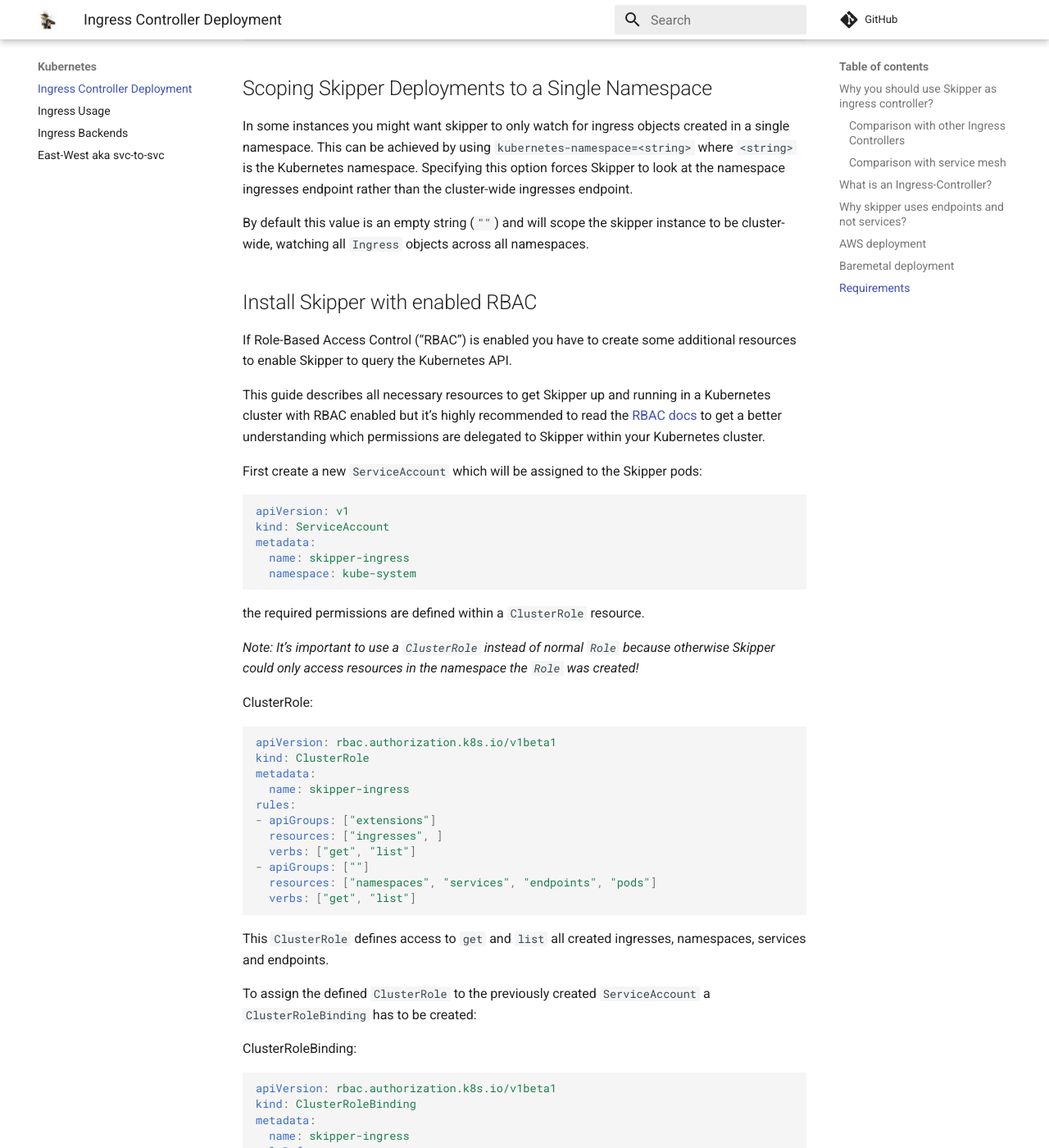
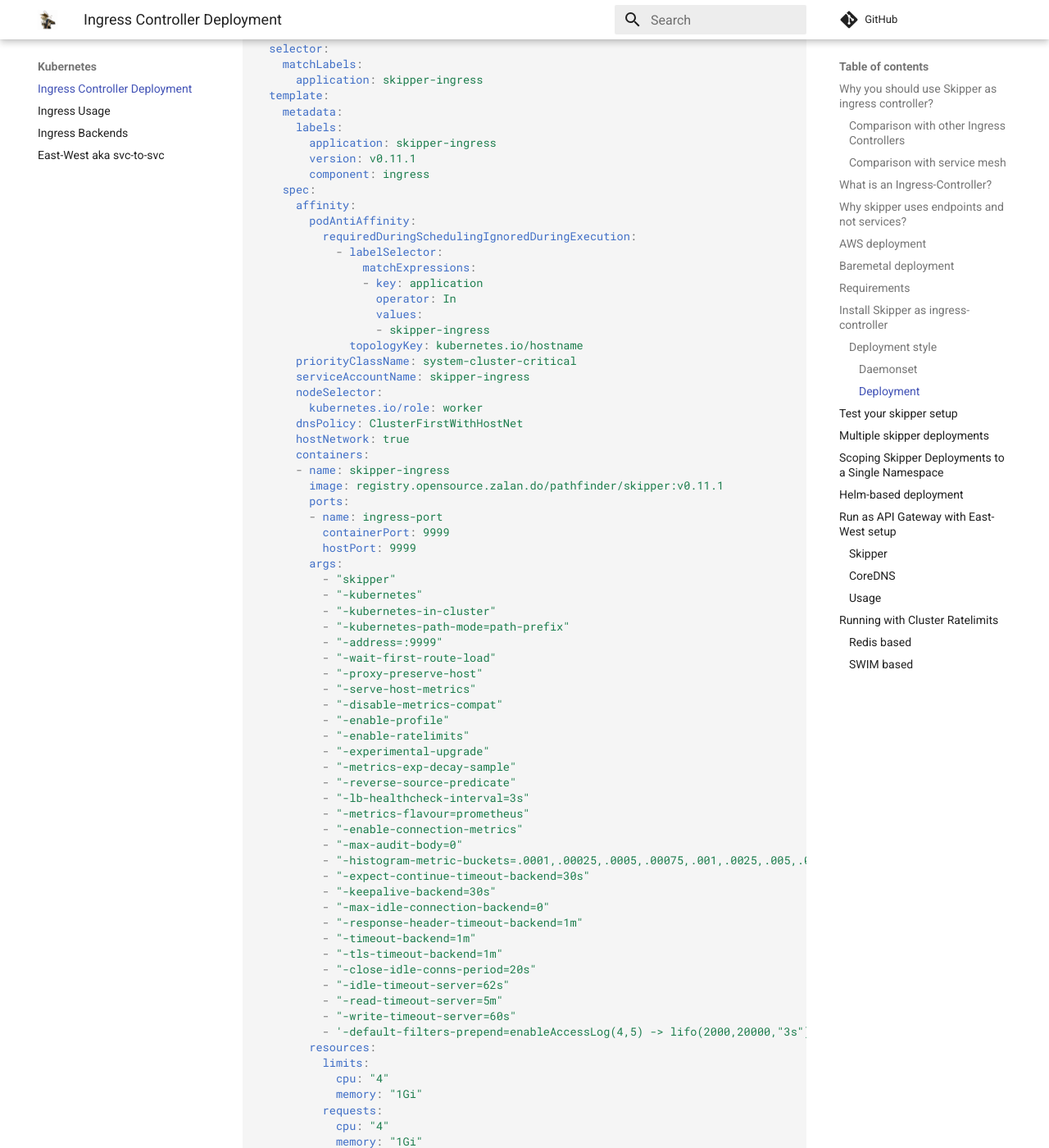
Before and after one commit to zalando/skipper, an MkDocs documentation site: the page built from docs/kubernetes/ingress-controller.md, in a window 1280 px wide and 1400 px high, scrolled down 10431 px. Shown: the whole window at 82% size. Built offline with MkDocs 1.6.1 and Material for MkDocs 9.7.7, drawn with Linux system fonts in a browser that asks for light colours; comment, search, counter and statistics services are not loaded; some of the changed text lies outside the part shown.

Commit message:
show example yaml files and add a how to deploy all of these files
Signed-off-by: Sandor Szücs <sandor.szuecs@zalando.de>

````diff
--- a/delivery.yaml
+++ b/delivery.yaml
@@ -44,7 +44,7 @@
   commands:
   - desc: install deps
     cmd: |
-      pip3 install mkdocs mkdocs-material
+      pip3 install mkdocs mkdocs-material mkdocs-markdown-include
   - desc: build docs
     cmd: |
       mkdocs build --strict
--- /dev/null
+++ b/docs/kubernetes/deploy/daemonset/daemonset.yaml
@@ -0,0 +1,71 @@
+apiVersion: apps/v1
+kind: DaemonSet
+metadata:
+  name: skipper-ingress
+  namespace: kube-system
+  labels:
+    application: skipper-ingress
+    version: v0.10.180
+    component: ingress
+spec:
+  selector:
+    matchLabels:
+      application: skipper-ingress
+  updateStrategy:
+    type: RollingUpdate
+  template:
+    metadata:
+      name: skipper-ingress
+      labels:
+        application: skipper-ingress
+        version: v0.11.1
+        component: ingress
+    spec:
+      priorityClassName: system-node-critical
+      tolerations:
+      - key: dedicated
+        operator: Exists
+      nodeSelector:
+        kubernetes.io/role: worker
+      hostNetwork: true
+      containers:
+      - name: skipper-ingress
+        image: registry.opensource.zalan.do/pathfinder/skipper:v0.11.1
+        ports:
+        - name: ingress-port
+          containerPort: 9999
+          hostPort: 9999
+        - name: metrics-port
+          containerPort: 9911
+        args:
+          - "skipper"
+          - "-kubernetes"
+          - "-kubernetes-in-cluster"
+          - "-kubernetes-path-mode=path-prefix"
+          - "-address=:9999"
+          - "-wait-first-route-load"
+          - "-proxy-preserve-host"
+          - "-serve-host-metrics"
+          - "-enable-ratelimits"
+          - "-experimental-upgrade"
+          - "-metrics-exp-decay-sample"
+          - "-reverse-source-predicate"
+          - "-lb-healthcheck-interval=3s"
+          - "-metrics-flavour=codahale,prometheus"
+          - "-enable-connection-metrics"
+          - "-max-audit-body=0"
+          - "-histogram-metric-buckets=.01,.025,.05,.075,.1,.2,.3,.4,.5,.75,1,2,3,4,5,7,10,15,20,30,60,120,300,600"
+        resources:
+          requests:
+            cpu: 150m
+            memory: 150Mi
+        readinessProbe:
+          httpGet:
+            path: /kube-system/healthz
+            port: 9999
+          initialDelaySeconds: 5
+          timeoutSeconds: 5
+        securityContext:
+          readOnlyRootFilesystem: true
+          runAsNonRoot: true
+          runAsUser: 1000
--- /dev/null
+++ b/docs/kubernetes/deploy/demo/deployment.yaml
@@ -0,0 +1,20 @@
+apiVersion: apps/v1
+kind: Deployment
+metadata:
+  name: skipper-demo
+spec:
+  replicas: 2
+  template:
+    metadata:
+      labels:
+        application: skipper-demo
+    spec:
+      containers:
+      - name: skipper-demo
+        image: registry.opensource.zalan.do/pathfinder/skipper:v0.10.180
+        args:
+          - "skipper"
+          - "-inline-routes"
+          - "* -> inlineContent(\"<body style='color: white; background-color: green;'><h1>Hello!</h1>\") -> <shunt>"
+        ports:
+        - containerPort: 9090
--- /dev/null
+++ b/docs/kubernetes/deploy/demo/svc.yaml
@@ -0,0 +1,15 @@
+apiVersion: v1
+kind: Service
+metadata:
+  name: skipper-demo
+  labels:
+    application: skipper-demo
+spec:
+  type: ClusterIP
+  ports:
+    - port: 80
+      protocol: TCP
+      targetPort: 9090
+      name: external
+  selector:
+    application: skipper-demo
--- /dev/null
+++ b/docs/kubernetes/deploy/deployment/deployment.yaml
@@ -0,0 +1,94 @@
+apiVersion: apps/v1
+kind: Deployment
+metadata:
+  name: skipper-ingress
+  namespace: kube-system
+  labels:
+    application: skipper-ingress
+    version: v0.11.1
+    component: ingress
+spec:
+  strategy:
+    rollingUpdate:
+      maxSurge: 0
+  selector:
+    matchLabels:
+      application: skipper-ingress
+  template:
+    metadata:
+      labels:
+        application: skipper-ingress
+        version: v0.11.1
+        component: ingress
+    spec:
+      affinity:
+        podAntiAffinity:
+          requiredDuringSchedulingIgnoredDuringExecution:
+            - labelSelector:
+                matchExpressions:
+                - key: application
+                  operator: In
+                  values:
+                  - skipper-ingress
+              topologyKey: kubernetes.io/hostname
+      priorityClassName: system-cluster-critical
+      serviceAccountName: skipper-ingress
+      nodeSelector:
+        kubernetes.io/role: worker
+      dnsPolicy: ClusterFirstWithHostNet
+      hostNetwork: true
+      containers:
+      - name: skipper-ingress
+        image: registry.opensource.zalan.do/pathfinder/skipper:v0.11.1
+        ports:
+        - name: ingress-port
+          containerPort: 9999
+          hostPort: 9999
+        args:
+          - "skipper"
+          - "-kubernetes"
+          - "-kubernetes-in-cluster"
+          - "-kubernetes-path-mode=path-prefix"
+          - "-address=:9999"
+          - "-wait-first-route-load"
+          - "-proxy-preserve-host"
+          - "-serve-host-metrics"
+          - "-disable-metrics-compat"
+          - "-enable-profile"
+          - "-enable-ratelimits"
+          - "-experimental-upgrade"
+          - "-metrics-exp-decay-sample"
+          - "-reverse-source-predicate"
+          - "-lb-healthcheck-interval=3s"
+          - "-metrics-flavour=prometheus"
+          - "-enable-connection-metrics"
+          - "-max-audit-body=0"
+          - "-histogram-metric-buckets=.0001,.00025,.0005,.00075,.001,.0025,.005,.0075,.01,.025,.05,.075,.1,.2,.3,.4,.5,.75,1,2,3,4,5,7,10,15,20,30,60,120,300,600"
+          - "-expect-continue-timeout-backend=30s"
+          - "-keepalive-backend=30s"
+          - "-max-idle-connection-backend=0"
+          - "-response-header-timeout-backend=1m"
+          - "-timeout-backend=1m"
+          - "-tls-timeout-backend=1m"
+          - "-close-idle-conns-period=20s"
+          - "-idle-timeout-server=62s"
+          - "-read-timeout-server=5m"
+          - "-write-timeout-server=60s"
+          - '-default-filters-prepend=enableAccessLog(4,5) -> lifo(2000,20000,"3s")'
+        resources:
+          limits:
+            cpu: "4"
+            memory: "1Gi"
+          requests:
+            cpu: "4"
+            memory: "1Gi"
+        readinessProbe:
+          httpGet:
+            path: /kube-system/healthz
+            port: 9999
+          initialDelaySeconds: 60
+          timeoutSeconds: 5
+        securityContext:
+          readOnlyRootFilesystem: true
+          runAsNonRoot: true
+          runAsUser: 1000
--- /dev/null
+++ b/docs/kubernetes/deploy/deployment/hpa.yaml
@@ -0,0 +1,23 @@
+apiVersion: autoscaling/v2beta1
+kind: HorizontalPodAutoscaler
+metadata:
+  name: skipper-ingress
+  namespace: kube-system
+  labels:
+    application: skipper-ingress
+spec:
+  scaleTargetRef:
+    apiVersion: apps/v1
+    kind: Deployment
+    name: skipper-ingress
+  minReplicas: 3
+  maxReplicas: 50
+  metrics:
+  - type: Resource
+    resource:
+      name: cpu
+      targetAverageUtilization: 70
+  - type: Resource
+    resource:
+      name: memory
+      targetAverageUtilization: 70
--- /dev/null
+++ b/docs/kubernetes/deploy/deployment/rbac.yaml
@@ -0,0 +1,68 @@
+apiVersion: policy/v1beta1
+kind: PodSecurityPolicy
+metadata:
+  name: hostnetwork
+spec:
+  hostNetwork: true
+  hostPorts:
+  - max: 10000
+    min: 50
+---
+apiVersion: rbac.authorization.k8s.io/v1
+kind: ClusterRole
+metadata:
+  name: hostnetwork-psp
+rules:
+- apiGroups:
+  - extensions
+  resourceNames:
+  - hostnetwork
+  resources:
+  - podsecuritypolicies
+  verbs:
+  - use
+---
+apiVersion: v1
+kind: ServiceAccount
+metadata:
+  name: skipper-ingress
+  namespace: kube-system
+---
+apiVersion: rbac.authorization.k8s.io/v1beta1
+kind: ClusterRole
+metadata:
+  name: skipper-ingress
+rules:
+- apiGroups: ["extensions"]
+  resources: ["ingresses", ]
+  verbs: ["get", "list"]
+- apiGroups: [""]
+  resources: ["namespaces", "services", "endpoints", "pods"]
+  verbs: ["get", "list"]
+---
+apiVersion: rbac.authorization.k8s.io/v1beta1
+kind: ClusterRoleBinding
+metadata:
+  name: skipper-ingress
+roleRef:
+  apiGroup: rbac.authorization.k8s.io
+  kind: ClusterRole
+  name: skipper-ingress
+subjects:
+- kind: ServiceAccount
+  name: skipper-ingress
+  namespace: kube-system
+---
+apiVersion: rbac.authorization.k8s.io/v1beta1
+kind: RoleBinding
+metadata:
+  name: skipper-ingress-hostnetwork-psp
+  namespace: kube-system
+roleRef:
+  apiGroup: rbac.authorization.k8s.io
+  kind: ClusterRole
+  name: hostnetwork-psp
+subjects:
+- kind: ServiceAccount
+  name: skipper-ingress
+  namespace: kube-system
--- /dev/null
+++ b/docs/kubernetes/deploy/deployment/service.yaml
@@ -0,0 +1,19 @@
+kind: Service
+apiVersion: v1
+metadata:
+  name: skipper-ingress
+  namespace: kube-system
+  labels:
+    application: skipper-ingress
+  annotations:
+    prometheus.io/path: /metrics
+    prometheus.io/port: "9911"
+    prometheus.io/scrape: "true"
+spec:
+  type: ClusterIP
+  ports:
+    - port: 80
+      targetPort: 9999
+      protocol: TCP
+  selector:
+    application: skipper-ingress
--- a/docs/kubernetes/ingress-controller.md
+++ b/docs/kubernetes/ingress-controller.md
@@ -205,151 +205,121 @@
 * you can use an automated redirect for all port 80 requests to https with `-kubernetes-https-redirect`
 and change the default redirect code with `-kubernetes-https-redirect-code`
 
-# Install Skipper as ingress-controller
+## Install Skipper as ingress-controller
 
 You should have a base understanding of [Kubernetes](https://kubernetes.io) and
 [Ingress](https://kubernetes.io/docs/concepts/services-networking/ingress/).
 
-Prerequisites: First you have to install skipper-ingress as for
-example daemonset, create a deployment and a service.
+Prerequisites:
+
+1. You should checkout the git repository to have access to the
+manifests: `git clone https://github.com/zalando/skipper.git`
+1. You should enter the cloned directory: `cd skipper`
+1. You have to choose how to install skipper-ingress. You can install
+it as [dameonset](#dameonset) or as [deployment](#deployment).
+
+Beware, in order to get traffic from the internet, we would need to
+have a loadbalancer in front to direct all traffic to skipper. Skipper
+will route the traffic based on ingress objects. The loadbalancer
+should have a HTTP health check, that does a GET request to
+`/kube-system/healthz` on all Kubernetes worker nodes. This method is
+simple and used successfully in production. In AWS you can run
+[`kube-ingress-aws-controller`](https://github.com/zalando-incubator/kube-ingress-aws-controller)
+to create these loadbalancers automatically based on the ingress
+definition.
+
+### Deployment style
+
+Follow the deployment style you like: [dameonset](#dameonset) or [deployment](#deployment).
+
+#### Daemonset
 
 We start to deploy skipper-ingress as a daemonset, use hostNetwork and
 expose the TCP port 9999 on each Kubernetes worker node for incoming ingress
 traffic.
 
+To deploy all manifests required for the daemonset style, you can
+run:
+
+```bash
+kubectl create -f docs/kubernetes/deploy/daemonset
+```
+
 ```yaml
-# cat skipper-ingress-ds.yaml
-apiVersion: apps/v1
-kind: DaemonSet
-metadata:
-  name: skipper-ingress
-  namespace: kube-system
-  labels:
-    application: skipper-ingress
-    version: v0.10.180
-    component: ingress
-spec:
-  selector:
-    matchLabels:
-      application: skipper-ingress
-  updateStrategy:
-    type: RollingUpdate
-  template:
-    metadata:
-      name: skipper-ingress
-      labels:
-        application: skipper-ingress
-        version: v0.10.180
-        component: ingress
-      annotations:
-        scheduler.alpha.kubernetes.io/critical-pod: ''
-    spec:
-      priorityClassName: system-node-critical
-      tolerations:
-      - key: dedicated
-        operator: Exists
-      nodeSelector:
-        kubernetes.io/role: worker
-      hostNetwork: true
-      containers:
-      - name: skipper-ingress
-        image: registry.opensource.zalan.do/pathfinder/skipper:v0.10.180
-        ports:
-        - name: ingress-port
-          containerPort: 9999
-          hostPort: 9999
-        - name: metrics-port
-          containerPort: 9911
-        args:
-          - "skipper"
-          - "-kubernetes"
-          - "-kubernetes-in-cluster"
-          - "-kubernetes-path-mode=path-prefix"
-          - "-address=:9999"
-          - "-wait-first-route-load"
-          - "-proxy-preserve-host"
-          - "-serve-host-metrics"
-          - "-enable-ratelimits"
-          - "-experimental-upgrade"
-          - "-metrics-exp-decay-sample"
-          - "-reverse-source-predicate"
-          - "-lb-healthcheck-interval=3s"
-          - "-metrics-flavour=codahale,prometheus"
-          - "-enable-connection-metrics"
-          - "-max-audit-body=0"
-          - "-histogram-metric-buckets=.01,.025,.05,.075,.1,.2,.3,.4,.5,.75,1,2,3,4,5,7,10,15,20,30,60,120,300,600"
-        resources:
-          requests:
-            cpu: 150m
-            memory: 150Mi
-        readinessProbe:
-          httpGet:
-            path: /kube-system/healthz
-            port: 9999
-          initialDelaySeconds: 5
-          timeoutSeconds: 5
-        securityContext:
-          readOnlyRootFilesystem: true
-          runAsNonRoot: true
-          runAsUser: 1000
+# cat docs/kubernetes/deploy/daemonset/daemonset.yaml
+{!kubernetes/deploy/daemonset/daemonset.yaml!}
 ```
 
 Please check, that you are using the [latest
 release](https://github.com/zalando/skipper/releases/latest), we do
 not maintain the **latest** tag.
 
+#### Deployment
+
+We start to deploy skipper-ingress as a deployment with an HPA, use
+hostNetwork and expose the TCP port 9999 on each Kubernetes worker
+node for incoming ingress traffic.
+
+To deploy all manifests required for the deployment style, you can
+run:
+
+```bash
+kubectl create -f docs/kubernetes/deploy/deployment
+```
+
+Now, let's see what we have just deployed.
+This will create serviceaccount, PodSecurityPolicy and RBAC rules such that
+skipper-ingress is allowed to listen on the hostnetwork.
+
+```yaml
+# cat docs/kubernetes/deploy/deployment/rbac.yaml
+{!kubernetes/deploy/deployment/rbac.yaml!}
+```
+
+The next file creates deployment with all options passed to
+skipper, that you should care in a basic production setup.
+
+```yaml
+# cat docs/kubernetes/deploy/deployment/deployment.yaml
+{!kubernetes/deploy/deployment/deployment.yaml!}
+```
+
+This will deploy a HorizontalPodAutoscaler to scale skipper-ingress
+based on load.
+
+```yaml
+# cat docs/kubernetes/deploy/deployment/hpa.yaml
+{!kubernetes/deploy/deployment/hpa.yaml!}
+```
+
+The next file will group skipper-ingress with a service, such that internal
+clients can access skipper via Kubernetes service.
+
+```yaml
+# cat docs/kubernetes/deploy/deployment/service.yaml
+{!kubernetes/deploy/deployment/service.yaml!}
+```
+
+## Test your skipper setup
+
 We now deploy a simple demo application serving html:
 
 ```yaml
-# cat demo-deployment.yaml
-apiVersion: apps/v1
-kind: Deployment
-metadata:
-  name: skipper-demo
-spec:
-  replicas: 2
-  template:
-    metadata:
-      labels:
-        application: skipper-demo
-    spec:
-      containers:
-      - name: skipper-demo
-        image: registry.opensource.zalan.do/pathfinder/skipper:v0.10.180
-        args:
-          - "skipper"
-          - "-inline-routes"
-          - "* -> inlineContent(\"<body style='color: white; background-color: green;'><h1>Hello!</h1>\") -> <shunt>"
-        ports:
-        - containerPort: 9090
+# cat docs/kubernetes/deploy/demo/deployment.yaml
+{!kubernetes/deploy/demo/deployment.yaml!}
 ```
 
 We deploy a service type ClusterIP that we will select from ingress:
 
 ```yaml
-# cat demo-svc.yaml
-apiVersion: v1
-kind: Service
-metadata:
-  name: skipper-demo
-  labels:
-    application: skipper-demo
-spec:
-  type: ClusterIP
-  ports:
-    - port: 80
-      protocol: TCP
-      targetPort: 9090
-      name: external
-  selector:
-    application: skipper-demo
+# cat docs/kubernetes/deploy/demo/svc.yaml
+{!kubernetes/deploy/demo/svc.yaml!}
 ```
 
-To deploy both, you have to run:
+To deploy the demo application, you have to run:
 
 ```bash
-kubectl create -f demo-deployment.yaml
-kubectl create -f demo-svc.yaml
+kubectl create -f docs/kubernetes/deploy/demo/
 ```
 
 Now we have a skipper-ingress running as daemonset exposing the TCP
@@ -443,153 +413,6 @@
 
 By default this value is an empty string (`""`) and will scope the skipper
 instance to be cluster-wide, watching all `Ingress` objects across all namespaces.
-
-## Install Skipper with enabled RBAC
-
-If Role-Based Access Control ("RBAC") is enabled you have to create some additional
-resources to enable Skipper to query the Kubernetes API.
-
-This guide describes all necessary resources to get Skipper up and running in a
-Kubernetes cluster with RBAC enabled but it's highly recommended to read the
-[RBAC docs](https://kubernetes.io/docs/admin/authorization/rbac/) to get a better
-understanding which permissions are delegated to Skipper within your Kubernetes cluster.
-
-First create a new `ServiceAccount` which will be assigned to the Skipper pods:
-
-```yaml
-apiVersion: v1
-kind: ServiceAccount
-metadata:
-  name: skipper-ingress
-  namespace: kube-system
-```
-
-the required permissions are defined within a `ClusterRole` resource.
-
-_Note: It's important to use a `ClusterRole` instead of normal `Role` because otherwise Skipper could only access resources in the namespace the `Role` was created!_
-
-ClusterRole:
-
-```yaml
-apiVersion: rbac.authorization.k8s.io/v1beta1
-kind: ClusterRole
-metadata:
-  name: skipper-ingress
-rules:
-- apiGroups: ["extensions"]
-  resources: ["ingresses", ]
-  verbs: ["get", "list"]
-- apiGroups: [""]
-  resources: ["namespaces", "services", "endpoints", "pods"]
-  verbs: ["get", "list"]
-```
-
-This `ClusterRole` defines access to `get` and `list` all created ingresses, namespaces, services and endpoints.
-
-To assign the defined `ClusterRole` to the previously created `ServiceAccount`
-a `ClusterRoleBinding` has to be created:
-
-ClusterRoleBinding:
-
-```yaml
-apiVersion: rbac.authorization.k8s.io/v1beta1
-kind: ClusterRoleBinding
-metadata:
-  name: skipper-ingress
-roleRef:
-  apiGroup: rbac.authorization.k8s.io
-  kind: ClusterRole
-  name: skipper-ingress
-subjects:
-- kind: ServiceAccount
-  name: skipper-ingress
-  namespace: kube-system
-```
-
-Last but not least the `ServiceAccount` has to be assigned to the Skipper daemonset.
-
-daemonset:
-
-```yaml
-apiVersion: apps/v1
-kind: DaemonSet
-metadata:
-  name: skipper-ingress
-  namespace: kube-system
-  labels:
-    application: skipper-ingress
-    version: v0.10.180
-    component: ingress
-spec:
-  selector:
-    matchLabels:
-      application: skipper-ingress
-  updateStrategy:
-    type: RollingUpdate
-  template:
-    metadata:
-      name: skipper-ingress
-      labels:
-        application: skipper-ingress
-        version: v0.10.180
-        component: ingress
-      annotations:
-        scheduler.alpha.kubernetes.io/critical-pod: ''
-    spec:
-      priorityClassName: system-node-critical
-      tolerations:
-      - key: dedicated
-        operator: Exists
-      nodeSelector:
-        kubernetes.io/role: worker
-      hostNetwork: true
-      serviceAccountName: skipper-ingress
-      containers:
-      - name: skipper-ingress
-        image: registry.opensource.zalan.do/pathfinder/skipper:v0.10.180
-        ports:
-        - name: ingress-port
-          containerPort: 9999
-          hostPort: 9999
-        - name: metrics-port
-          containerPort: 9911
-        args:
-          - "skipper"
-          - "-kubernetes"
-          - "-kubernetes-in-cluster"
-          - "-kubernetes-path-mode=path-prefix"
-          - "-address=:9999"
-          - "-wait-first-route-load"
-          - "-proxy-preserve-host"
-          - "-serve-host-metrics"
-          - "-enable-ratelimits"
-          - "-experimental-upgrade"
-          - "-metrics-exp-decay-sample"
-          - "-reverse-source-predicate"
-          - "-lb-healthcheck-interval=3s"
-          - "-metrics-flavour=codahale,prometheus"
-          - "-enable-connection-metrics"
-          - "-max-audit-body=0"
-          - "-histogram-metric-buckets=.01,.025,.05,.075,.1,.2,.3,.4,.5,.75,1,2,3,4,5,7,10,15,20,30,60,120,300,600"
-        resources:
-          requests:
-            cpu: 150m
-            memory: 150Mi
-        readinessProbe:
-          httpGet:
-            path: /kube-system/healthz
-            port: 9999
-          initialDelaySeconds: 5
-          timeoutSeconds: 5
-        securityContext:
-          readOnlyRootFilesystem: true
-          runAsNonRoot: true
-          runAsUser: 1000
-```
-
-Please check, that you are using the [latest
-release](https://github.com/zalando/skipper/releases/latest), we do
-not maintain the **latest** tag.
 
 ## Helm-based deployment
 
--- a/mkdocs.yml
+++ b/mkdocs.yml
@@ -54,6 +54,8 @@
 - smarty
 - extra
 - codehilite
+- markdown_include.include:
+    base_path: docs
 - pymdownx.magiclink
 - pymdownx.superfences
 - pymdownx.details
````
Also changed, not shown: 1 other file.
